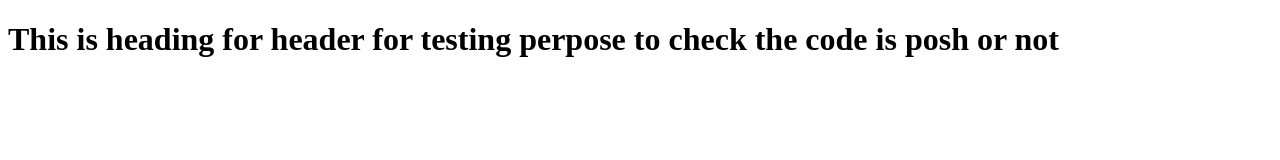
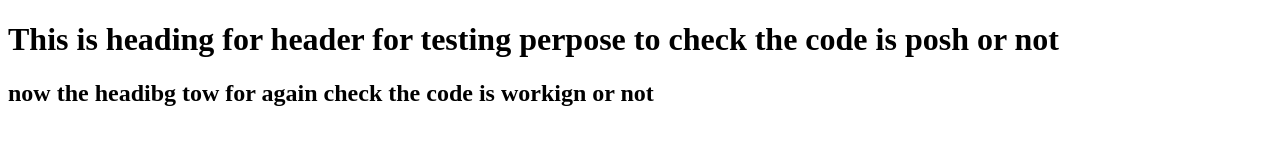
Before and after one commit to ZeeshanRevnix/Nexter-webapp, a website: page index.html in a window 1280 px wide. Drawn offline with Linux system fonts and the light colour scheme.

Commit message:
agian commit

```diff
--- a/index.html
+++ b/index.html
@@ -17,6 +17,7 @@
     <div class="header">
         <h1 class="header__heading--one">This is heading for header for testing perpose to check the code is posh or not
         </h1>
+        <h2>now the headibg tow for again check the code is workign or not </h2>
     </div>
 </body>
 
```
